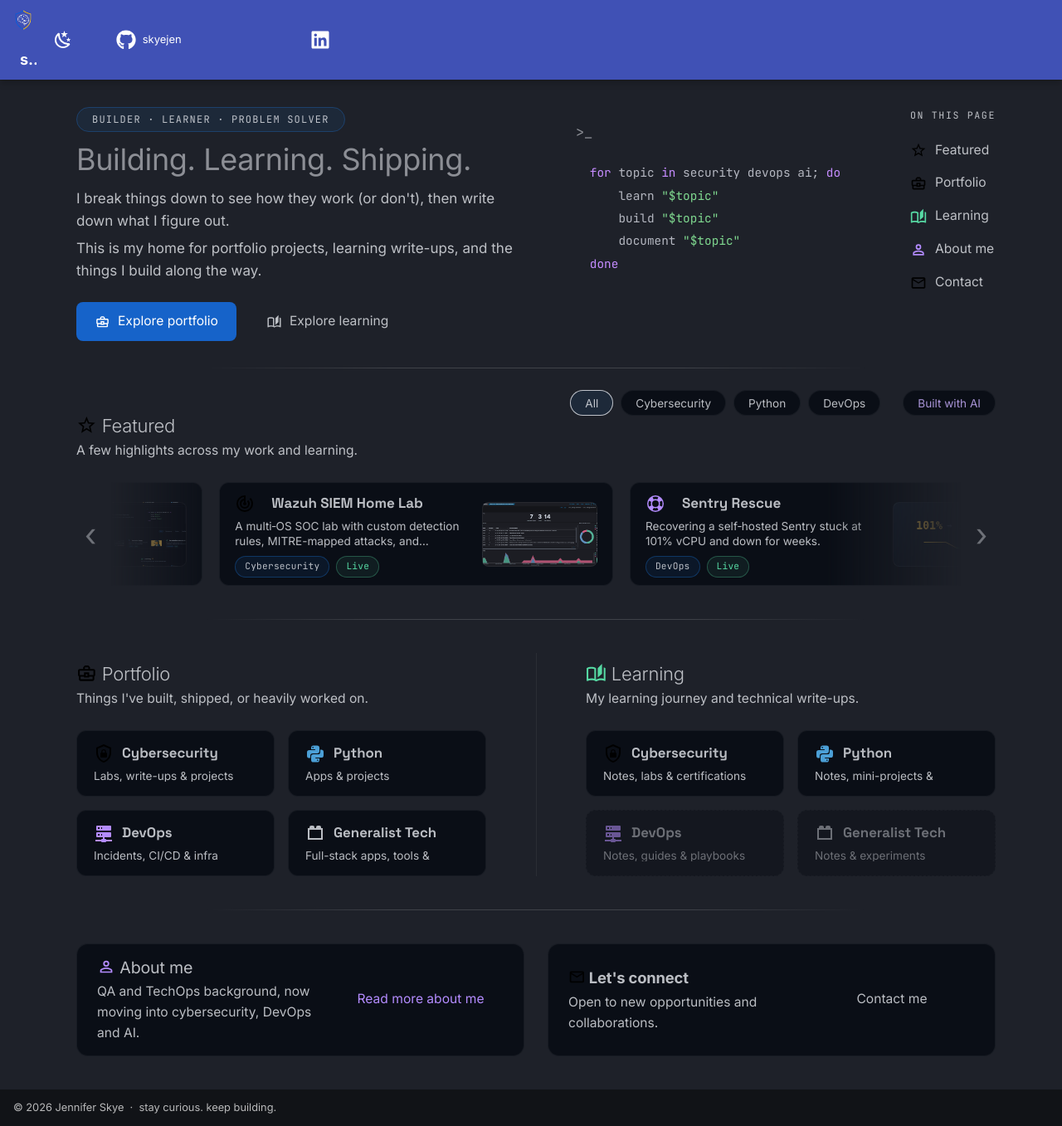
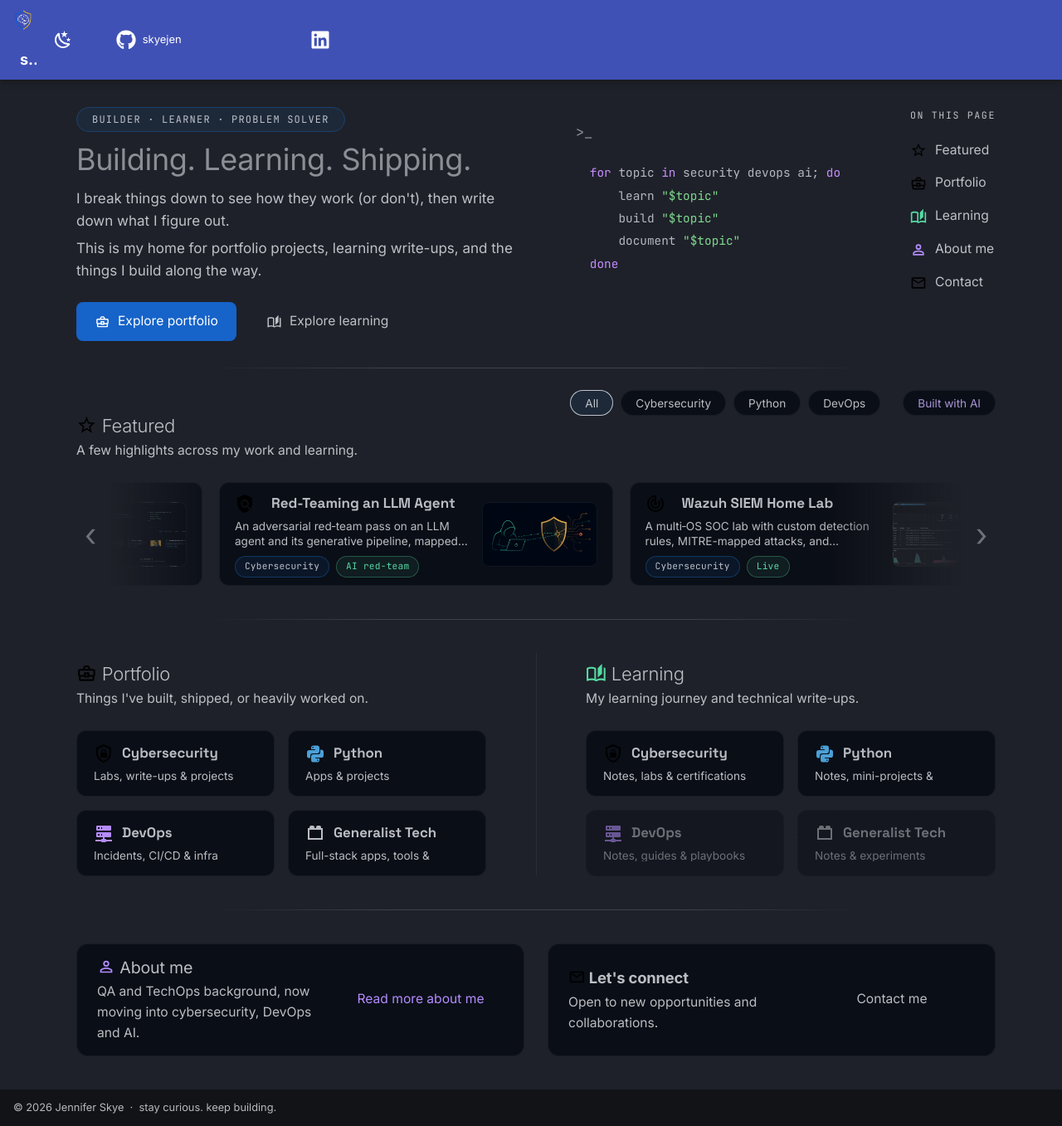
Before and after one commit to skyejen/skyejen.github.io, an MkDocs documentation site: the page built from docs/index.md, in a window 1280 px wide and 1357 px high. Shown: the whole window at 83% size. Built offline with MkDocs 1.6.1 and Material for MkDocs 9.7.7, drawn with Linux system fonts in a browser that asks for light colours.

Commit message:
feat: feature LLM red-team write-up: card, green tag, tab title, thumbnail

```diff
--- a/docs/index.md
+++ b/docs/index.md
@@ -54,6 +54,14 @@
 
 <div class="sj-carousel" markdown>
 <div class="sj-carousel-track" markdown>
+
+<a class="sj-feat-card" data-disc="cybersecurity" href="https://skyejen.github.io/cybersecurity/portfolio/ai-security/red-teaming-llm-agent/" markdown="span">
+<span class="sj-card-icon">:material-shield-search:</span>
+<span class="sj-card-title">Red-Teaming an LLM Agent</span>
+<span class="sj-card-desc">An adversarial red&#8209;team pass on an LLM agent and its generative pipeline, mapped to the OWASP LLM Top 10.</span>
+<span class="sj-tags"><span class="sj-tag">Cybersecurity</span><span class="sj-tag sj-tag--live">AI red-team</span></span>
+<span class="sj-feat-thumb" style="background-image:url(images/featured/ai-red-team.png)"></span>
+</a>
 
 <a class="sj-feat-card" data-disc="cybersecurity" href="https://skyejen.github.io/cybersecurity/portfolio/home-labs/wazuh/" markdown="span">
 <span class="sj-card-icon">:material-radar:</span>
```
Also changed, not shown: docs/images/featured/ai-red-team.png (added).
